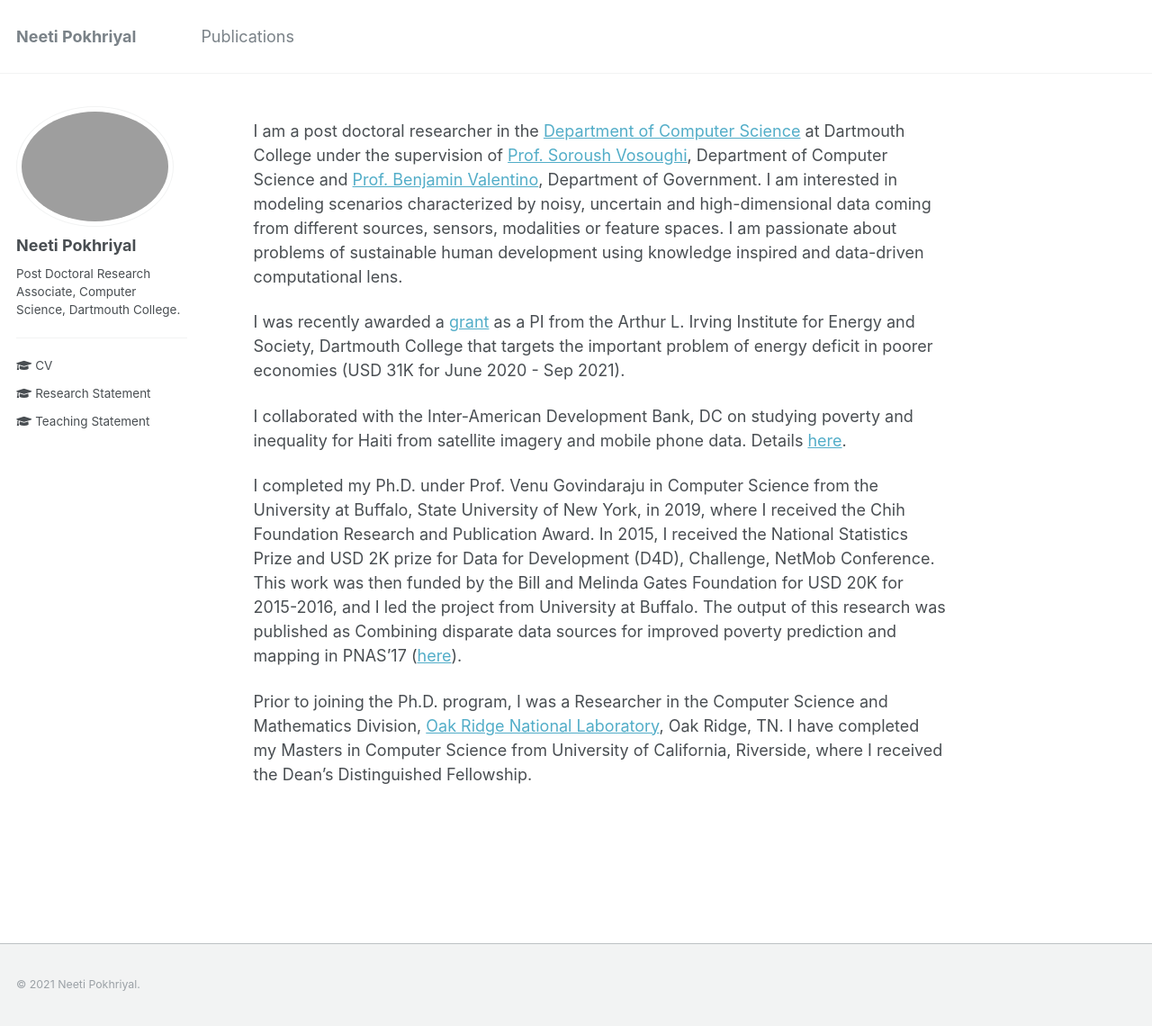
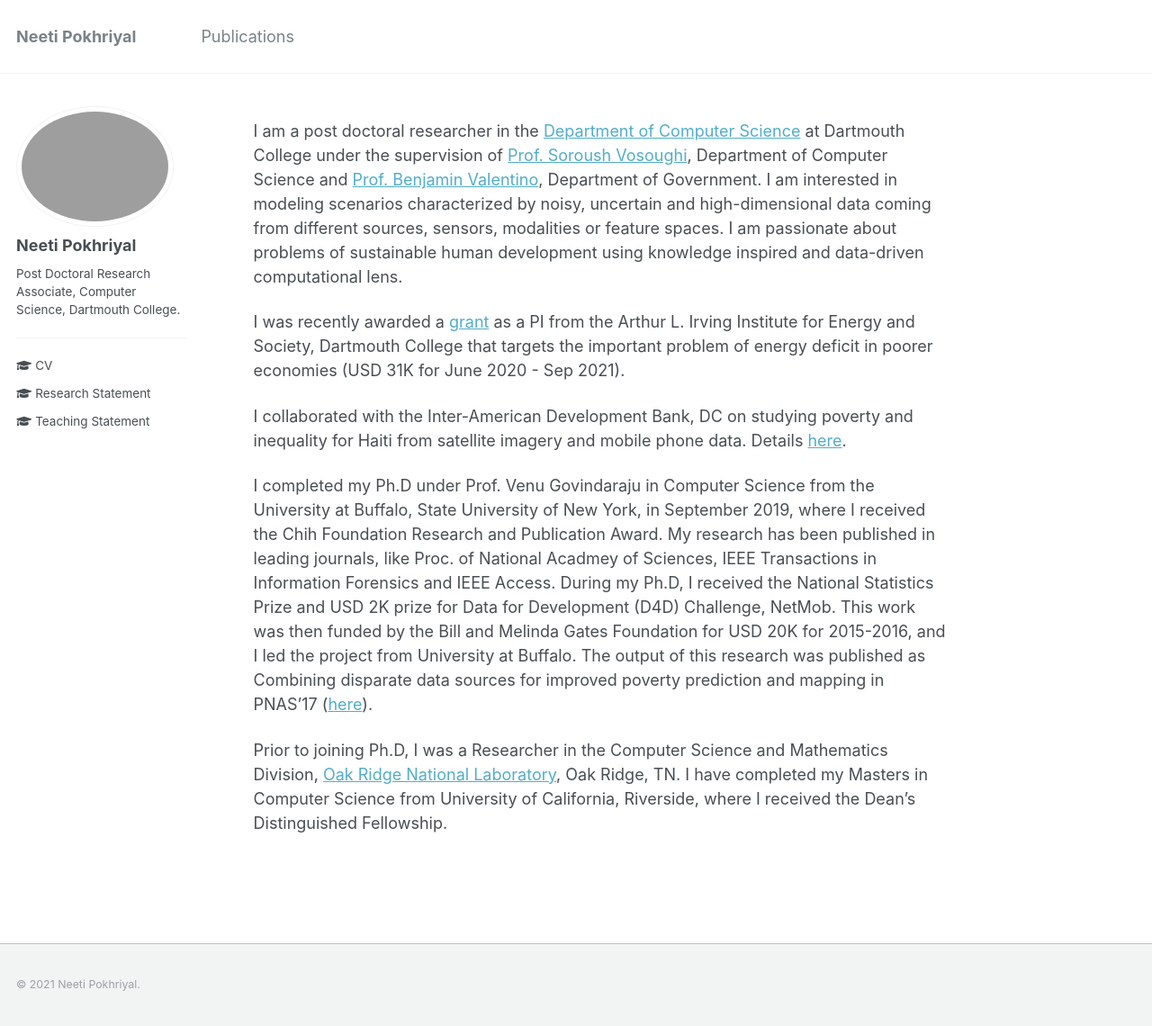
Before and after one commit to neetip/neetip.github.io, a Jekyll site: the page built from _pages/about.md, in a window 1280 px wide and 1140 px high. Shown: the whole window at 90% size. Built offline with Jekyll 4.4.1, drawn with Linux system fonts in a browser that asks for light colours.

Commit message:
Update about.md

```diff
--- a/_pages/about.md
+++ b/_pages/about.md
@@ -13,6 +13,6 @@ I was recently awarded a <a href="https://irving.dartmouth.edu/research/funding-
 
 I collaborated with the Inter-American Development Bank, DC on studying poverty and inequality for Haiti from satellite imagery and mobile phone data. Details <a href="https://publications.iadb.org/en/estimating-and-forecasting-income-poverty-and-inequality-in-haiti-using-satellite-imagery-and-mobile-phone-data">here</a>.
 
-I completed my Ph.D. under Prof. Venu Govindaraju in Computer Science from the University at Buffalo, State University of New York, in 2019, where I received the Chih Foundation Research and Publication Award. In 2015, I received the National Statistics Prize and USD 2K prize for Data for Development (D4D), Challenge, NetMob Conference. This work was then funded by the Bill and Melinda Gates Foundation for USD 20K for 2015-2016, and I led the project from University at Buffalo. The output of this research was published as Combining disparate data sources for improved poverty prediction and mapping in PNAS'17 (<a href="https://www.pnas.org/content/114/46/E9783">here</a>).
+I completed my Ph.D under Prof. Venu Govindaraju in Computer Science from the University at Buffalo, State University of New York, in September 2019, where I received the Chih Foundation Research and Publication Award. My research has been published in leading journals, like Proc. of National Acadmey of Sciences, IEEE Transactions in Information Forensics and IEEE Access. During my Ph.D, I received the National Statistics Prize and USD 2K prize for Data for Development (D4D) Challenge, NetMob. This work was then funded by the Bill and Melinda Gates Foundation for USD 20K for 2015-2016, and I led the project from University at Buffalo. The output of this research was published as Combining disparate data sources for improved poverty prediction and mapping in PNAS'17 (<a href="https://www.pnas.org/content/114/46/E9783">here</a>).
 
-Prior to joining the Ph.D. program, I was a Researcher in the Computer Science and Mathematics Division, <a href="https://www.ornl.gov">Oak Ridge National Laboratory</a>, Oak Ridge, TN. I have completed my Masters in Computer Science from University of California, Riverside, where I received the Dean's Distinguished Fellowship.
+Prior to joining Ph.D, I was a Researcher in the Computer Science and Mathematics Division, <a href="https://www.ornl.gov">Oak Ridge National Laboratory</a>, Oak Ridge, TN. I have completed my Masters in Computer Science from University of California, Riverside, where I received the Dean's Distinguished Fellowship.
```
